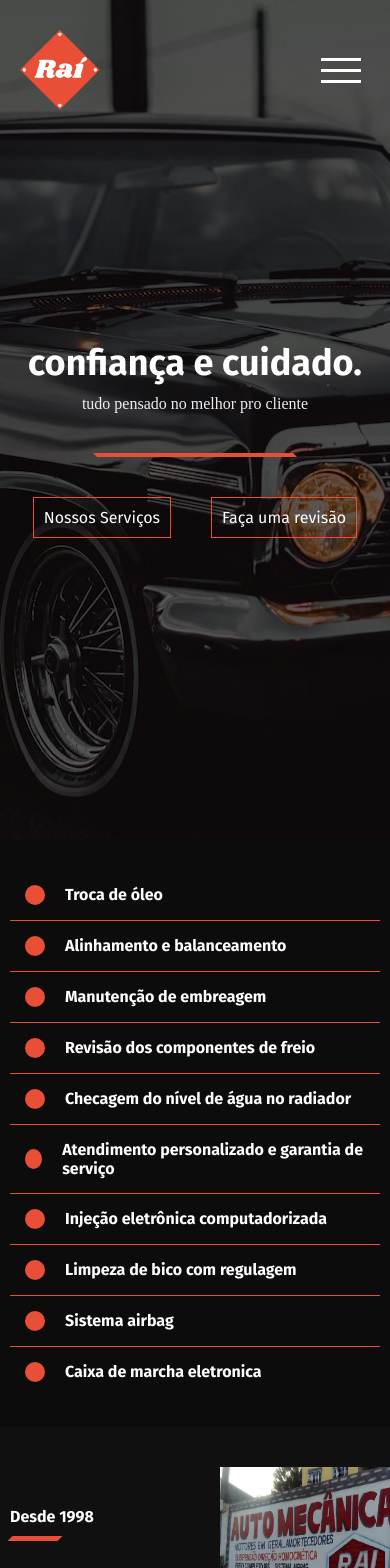
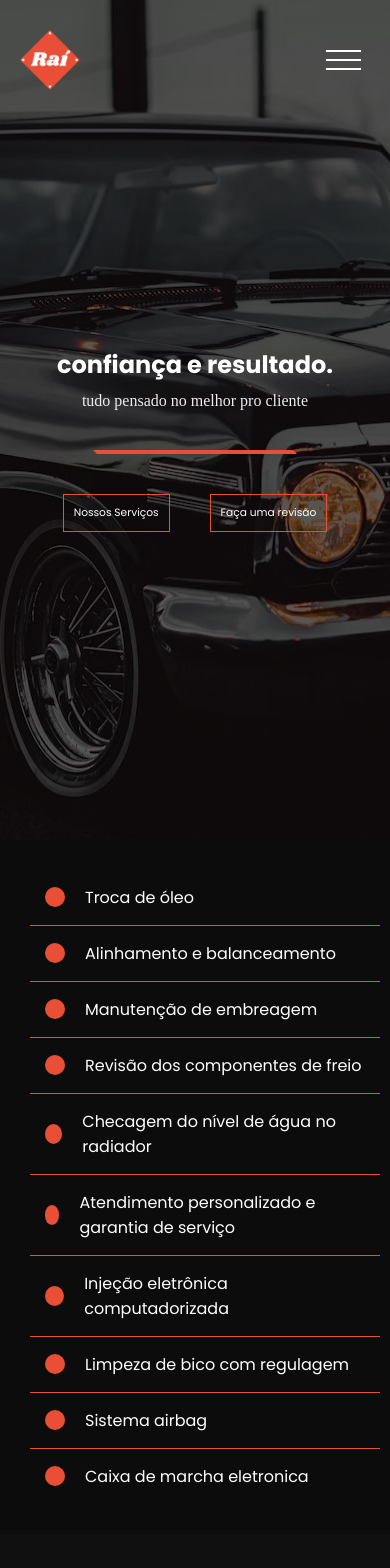
Before and after one commit to DiegoRamos36/Auto-Mecanica-Rai, a React (Vite) app: page / in a window 390 px wide. Shown: the top 1568 px of the page. Built offline with nearby package versions, Linux system fonts and the light colour scheme.

Commit message:
melhorias do responsivo e servicos adicionado

```diff
--- a/src/App.tsx
+++ b/src/App.tsx
@@ -5,13 +5,6 @@ import Inicio from './Inicio';
 import NossaEquipe from './NossaEquipe';
 import QuemSomos from './QuemSomos';
 import Servicos from './Servicos';
-
-export function goTo(id: string) {
-  const elemento = document.getElementById(id);
-  if (elemento) {
-    elemento.scrollIntoView({ behavior: 'smooth' });
-  }
-}
 
 function App() {
   return (
--- a/src/Header.tsx
+++ b/src/Header.tsx
@@ -1,6 +1,6 @@
 import React from 'react';
 import logo from './assets/Rai.png';
-import { goTo } from './App';
+import { goTo } from './functions';
 const Header = () => {
   const [menu, setMenu] = React.useState(false);
   const [efeito, setEfeito] = React.useState(false);
--- a/src/Inicio.tsx
+++ b/src/Inicio.tsx
@@ -1,4 +1,4 @@
-import { goTo } from './App';
+import { goTo } from './functions';
 
 const Inicio = () => {
   function goWhatsapp() {
@@ -8,7 +8,7 @@ const Inicio = () => {
   }
   return (
     <main id="pagina-principal" className="landing-page">
-      <h1>confiança e cuidado.</h1>
+      <h1>confiança e resultado.</h1>
       <p>Tudo pensado no melhor pro cliente</p>
       <nav className="landing-page-nav">
         <a onClick={() => goTo('servicos')}>Nossos Serviços</a>
--- a/src/Servicos.tsx
+++ b/src/Servicos.tsx
@@ -1,56 +1,93 @@
+import React from 'react';
+import { goService } from './functions';
 const Servicos = () => {
+  const [servico, setServico] = React.useState('');
+
+  React.useEffect(() => {
+    goService(servico);
+  }, [servico]);
   return (
     <section id="servicos" className="servicos">
       <ul className="container">
-        <li>
-          <span>
-            <h2>Troca de óleo</h2>
-          </span>
+        <li
+          onClick={(event: React.MouseEvent) => {
+            setServico(event.currentTarget.innerHTML);
+            goService(servico);
+          }}
+        >
+          Troca de óleo
         </li>
-        <li>
-          <span>
-            <h2>Alinhamento e balanceamento</h2>
-          </span>
+        <li
+          onClick={(event: React.MouseEvent) => {
+            setServico(event.currentTarget.innerHTML);
+            goService(servico);
+          }}
+        >
+          Alinhamento e balanceamento
         </li>
-        <li>
-          <span>
-            <h2>Manutenção de embreagem</h2>
-          </span>
+        <li
+          onClick={(event: React.MouseEvent) => {
+            setServico(event.currentTarget.innerHTML);
+            goService(servico);
+          }}
+        >
+          Manutenção de embreagem
         </li>
-        <li>
-          <span>
-            <h2>Revisão dos componentes de freio</h2>
-          </span>
+        <li
+          onClick={(event: React.MouseEvent) => {
+            setServico(event.currentTarget.innerHTML);
+            goService(servico);
+          }}
+        >
+          Revisão dos componentes de freio
         </li>
-        <li>
-          <span>
-            <h2>Checagem do nível de água no radiador</h2>
-          </span>
+        <li
+          onClick={(event: React.MouseEvent) => {
+            setServico(event.currentTarget.innerHTML);
+            goService(servico);
+          }}
+        >
+          Checagem do nível de água no radiador
         </li>
-        <li>
-          <span>
-            <h2>Atendimento personalizado e garantia de serviço</h2>
-          </span>
+        <li
+          onClick={(event: React.MouseEvent) => {
+            setServico(event.currentTarget.innerHTML);
+            goService(servico);
+          }}
+        >
+          Atendimento personalizado e garantia de serviço
         </li>
-        <li>
-          <span>
-            <h2>Injeção eletrônica computadorizada</h2>
-          </span>
+        <li
+          onClick={(event: React.MouseEvent) => {
+            setServico(event.currentTarget.innerHTML);
+            goService(servico);
+          }}
+        >
+          Injeção eletrônica computadorizada
         </li>
-        <li>
-          <span>
-            <h2>Limpeza de bico com regulagem</h2>
-          </span>
+        <li
+          onClick={(event: React.MouseEvent) => {
+            setServico(event.currentTarget.innerHTML);
+            goService(servico);
+          }}
+        >
+          Limpeza de bico com regulagem
         </li>
-        <li>
-          <span>
-            <h2>Sistema airbag</h2>
-          </span>
+        <li
+          onClick={(event: React.MouseEvent) => {
+            setServico(event.currentTarget.innerHTML);
+            goService(servico);
+          }}
+        >
+          Sistema airbag
         </li>
-        <li>
-          <span>
-            <h2>Caixa de marcha eletronica</h2>
-          </span>
+        <li
+          onClick={(event: React.MouseEvent) => {
+            setServico(event.currentTarget.innerHTML);
+            goService(servico);
+          }}
+        >
+          Caixa de marcha eletronica
         </li>
       </ul>
     </section>
--- /dev/null
+++ b/src/functions.ts
@@ -0,0 +1,16 @@
+export function goService(msg: string) {
+  if (msg) {
+    const mensagem = `Olá, gostaria de fazer uma: ${msg}`;
+    const number = '+5521981734706';
+    window.location.href = `https://wa.me/${number}/?text=${mensagem}`;
+  } else {
+    console.log('Sem serviço');
+  }
+}
+
+export function goTo(id: string) {
+  const elemento = document.getElementById(id);
+  if (elemento) {
+    elemento.scrollIntoView({ behavior: 'smooth' });
+  }
+}
--- a/src/index.css
+++ b/src/index.css
@@ -1,4 +1,4 @@
-@import url('https://fonts.googleapis.com/css2?family=Fira+Sans:ital,wght@0,100;0,200;0,300;0,400;0,500;0,600;0,700;0,800;0,900;1,100;1,200;1,300;1,400;1,500;1,600;1,700;1,800;1,900&display=swap');
+@import url('https://fonts.googleapis.com/css2?family=Poppins:ital,wght@0,100;0,200;0,300;0,400;0,500;0,600;0,700;0,800;0,900;1,100;1,200;1,300;1,400;1,500;1,600;1,700;1,800;1,900&display=swap');
 
 :root {
   --cor-texto: #0C0C0C;
@@ -11,7 +11,7 @@
   --texto-m: 1.5rem;
   --texto-p: 1rem;
   --texto-pp: 0.667rem;
-  --fonte-geral: Fira Sans;
+  --fonte-geral: Poppins;
 }
 
 
--- a/src/responsivo.css
+++ b/src/responsivo.css
@@ -14,7 +14,10 @@
   }
 
   .header-content {
-    width: 95vw;
+    width: 100vw;
+    left: 0;
+    right: 0;
+    position: fixed;
   }
 
   .header-content li:not(:last-child) {
@@ -39,12 +42,15 @@
     font-size: var(--texto-p);
   }
 
-  .servicos h2 {
+  .servicos ul li {
     font-size: var(--texto-m);
     text-indent: 0px;
     margin-left: 20px;
   }
 
+  .servicos li::before {
+    margin-right: 20px;
+  }
 
   .quemsomos-conteudo {
     display: flex;
@@ -101,7 +107,7 @@
   }
 }
 
-@media (max-width: 600px) {
+@media (max-width: 640px) {
 
 .header {
  left: 0;
@@ -113,16 +119,16 @@
   width: 90vw;
 }
 .logo img {
-  max-width: 80px;
+  max-width: 60px;
 }
 
 .burguer-menu {
-  width: 40px;
-  height: 25px;
+  width: 35px;
+  height: 20px;
 }
 
 .bar {
-  height: 3px;
+  height: 2px;
 }
 
 .crashed-menu ul li {
@@ -145,7 +151,7 @@
 .landing-page nav a {
 font-size: var(--texto-p);
 }
-.servicos h2 {
+.servicos ul li {
   font-size: var(--texto-p);
 }
 .membro h1 {
@@ -165,17 +171,21 @@ font-size: var(--texto-p);
 
 @media (max-width: 480px) {
 
+  .landing-page h1 {
+    font-size: var(--texto-m);
+  }
 
-
-
+  .landing-page p {
+    font-size: var(--texto-p);
+  }
+  .landing-page nav a {
+    font-size: var(--texto-pp);
+  }
 
   .crashed-menu ul li::before {
     width: 17px;
     height: 17px;
   }
-
-
-
 
   .quemsomos h1 {
     font-size: var(--texto-p);
--- a/src/servicos.css
+++ b/src/servicos.css
@@ -13,6 +13,7 @@
   display: flex;
   align-items: center;
   cursor: pointer;
+  font-size: var(--texto-g);
 }
 
 .servicos ul li:nth-child(1) {
@@ -36,7 +37,3 @@
 .servicos ul li:hover::before {
   background-color: var(--cor-texto);
 }
-
-.servicos h2 {
-  font-size: var(--texto-g);
-}
```
